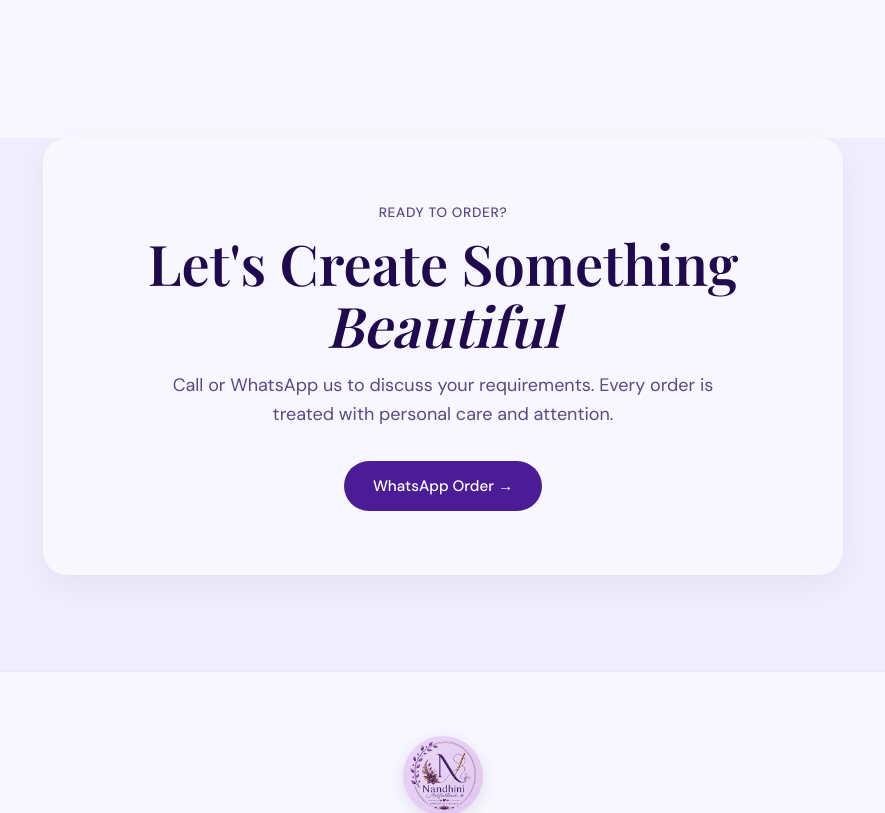
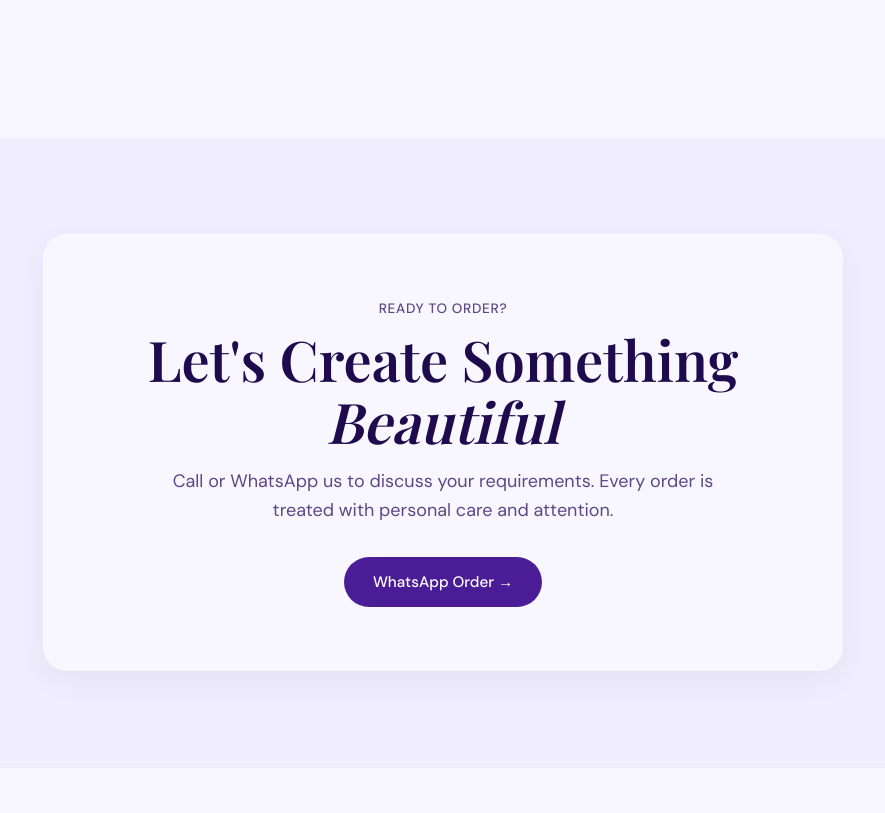
Before and after one commit to Manoj-velmurugan/nandhiniartfulknot, a React (Vite) app in the folder client/: page /catalog in a window 1280 px wide. Shown: the part 3820-4633 px from the top of the page, without its empty margins (197-1082 px from the left). Built offline with nearby package versions, Linux system fonts and the light colour scheme; a web font is replaced by a local one.

Commit message:
Fix unequal top/bottom padding in Catalog contact section

```diff
--- a/client/src/pages/Catalog.jsx
+++ b/client/src/pages/Catalog.jsx
@@ -86,7 +86,7 @@ function Catalog() {
         ))}
       </main>
 
-      <section id="contact" style={{ paddingTop: 0 }}>
+      <section id="contact">
         <div className="contact-card reveal">
           <span className="tag-line">Ready to Order?</span>
           <h2 className="section-heading">Let's Create Something<br/><em>Beautiful</em></h2>
```
